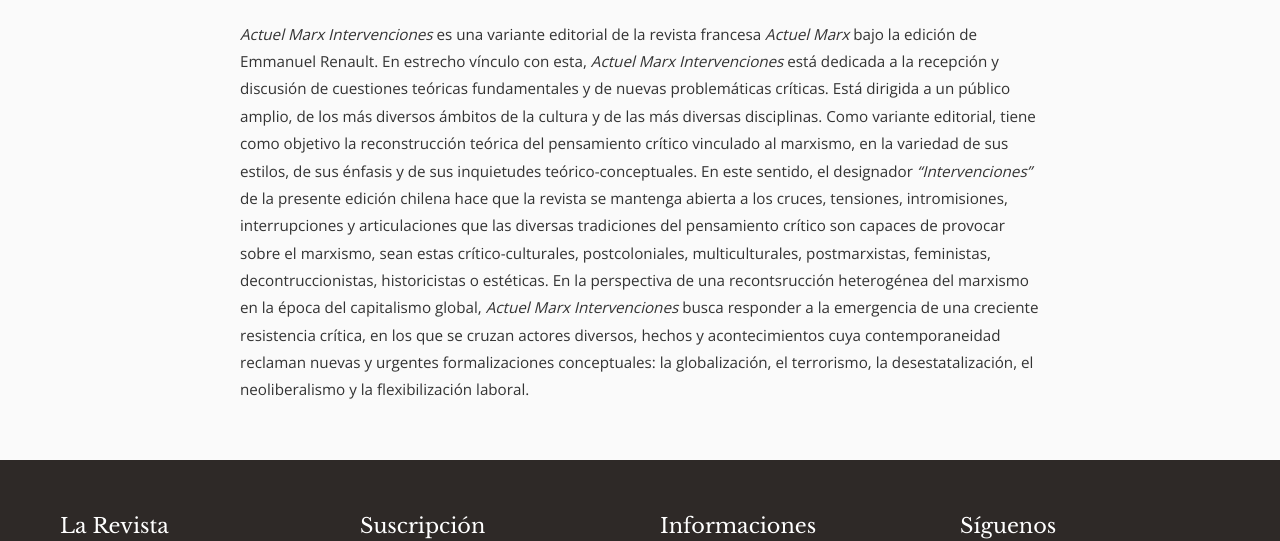
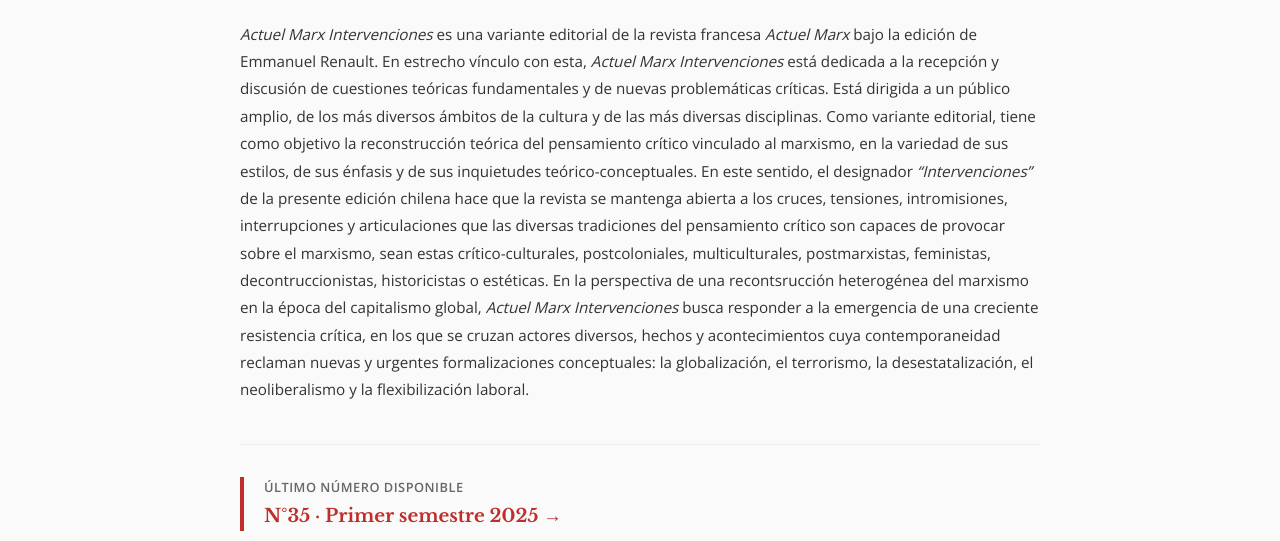
Before and after one commit to ramosmerino/landing-actuel-marx, an Astro site: page /acerca-de-la-revista in a window 1280 px wide. Shown: the part 264-805 px from the top of the page. Built offline with nearby package versions, Linux system fonts and the light colour scheme; Astro itself is replaced by a stand-in of ours.

Commit message:
feat: enlaza el último número en acerca de la revista

```diff
--- a/src/pages/acerca-de-la-revista.astro
+++ b/src/pages/acerca-de-la-revista.astro
@@ -1,6 +1,52 @@
 ---
+import { getCollection } from "astro:content";
+
 import PageTemplate from "../components/PageTemplate.astro";
 import { Content, frontmatter } from "../content/pages/acerca-de-la-revista.md";
+import { getCurrentNumero, getNumeroSlug } from "../lib/numeros";
+import { withBase } from "../lib/url";
+
+const ultimo = getCurrentNumero(await getCollection("numeros"));
 ---
 
-<PageTemplate frontmatter={frontmatter} Content={Content} />
+<PageTemplate frontmatter={frontmatter} Content={Content}>
+    {
+        ultimo && (
+            <p class="ultimo-numero">
+                <span class="ultimo-numero-label">Último número disponible</span>
+                <a href={withBase(`/numeros-anteriores/${getNumeroSlug(ultimo)}`)}>
+                    N°{ultimo.data.number} · {ultimo.data.showDate} &rarr;
+                </a>
+            </p>
+        )
+    }
+</PageTemplate>
+
+<style>
+    .ultimo-numero {
+        display: flex;
+        flex-direction: column;
+        gap: 4px;
+        padding-left: 20px;
+        border-left: 4px solid var(--color-primary);
+    }
+
+    .ultimo-numero-label {
+        font-size: 0.8rem;
+        font-weight: 600;
+        text-transform: uppercase;
+        letter-spacing: 0.5px;
+        color: var(--color-neutral-500);
+    }
+
+    .ultimo-numero a {
+        font-family: "Libre Baskerville", serif;
+        font-size: 1.15rem;
+        font-weight: 700;
+        color: var(--color-primary);
+    }
+
+    .ultimo-numero a:hover {
+        text-decoration: underline;
+    }
+</style>
```
